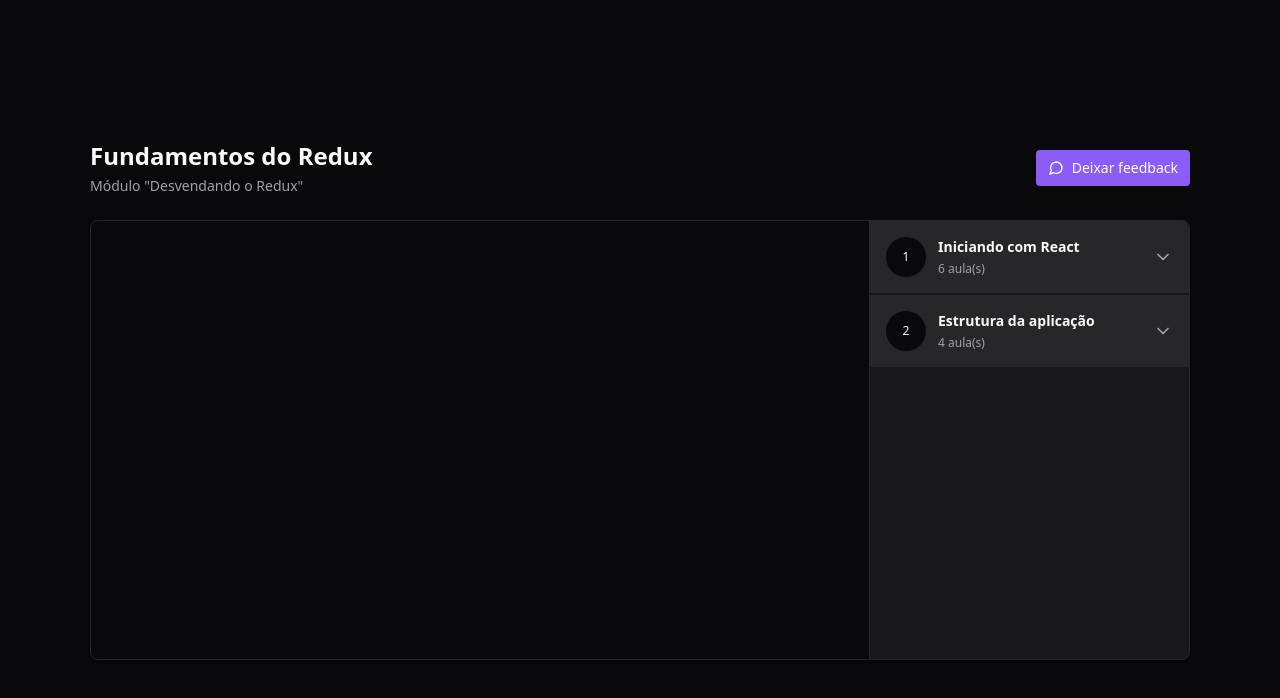
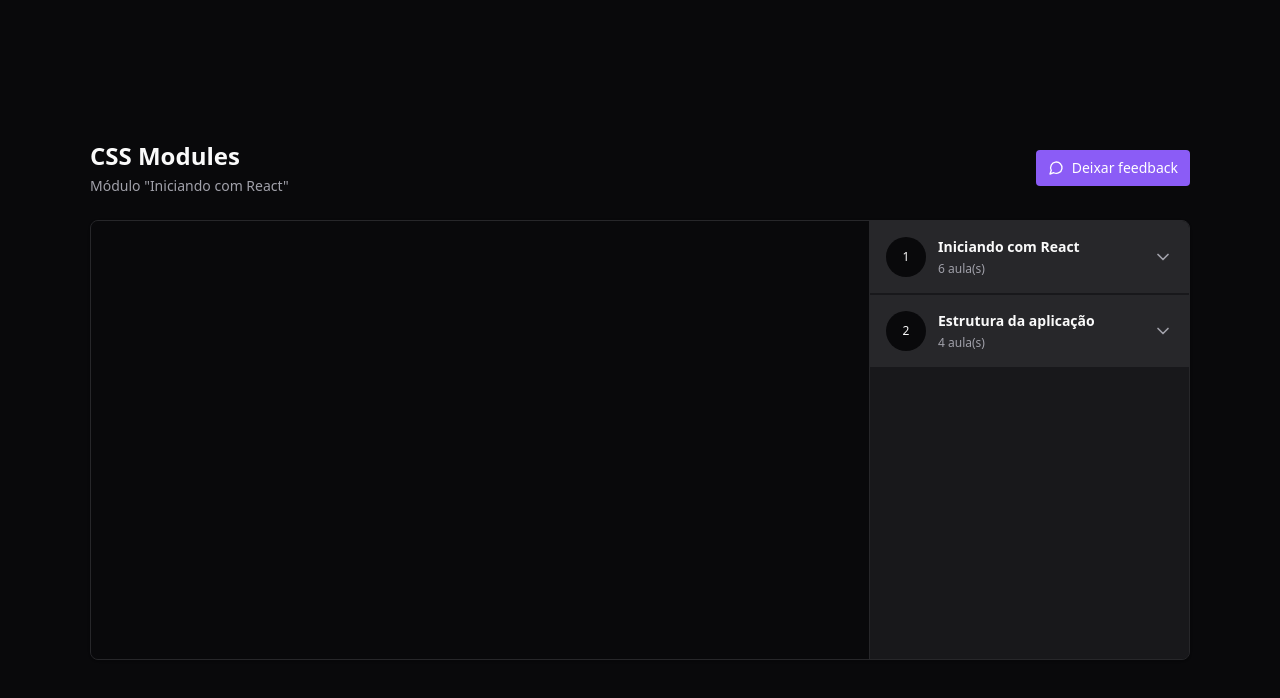
Before and after one commit to marcelopajr/ignite-react-redux-zustand, a React (Vite) app: page / in a window 1280 px wide. Shown: the top 698 px of the page. Built offline with nearby package versions, Linux system fonts and the light colour scheme.

Commit message:
feat: add dynamic header and highlight to current lesson

```diff
--- a/src/components/Header.tsx
+++ b/src/components/Header.tsx
@@ -1,9 +1,20 @@
+import { useAppSelector } from "../store";
+
 export function Header() {
+  const { currentModule, currentLesson } = useAppSelector((state) => {
+    const { currentModuleIndex, currentLessonIndex } = state.player;
+
+    const currentModule = state.player.course.modules[currentModuleIndex];
+    const currentLesson = currentModule.lessons[currentLessonIndex];
+
+    return { currentModule, currentLesson };
+  });
+
   return (
     <div className="flex flex-col gap-1">
-      <h1 className="text-2xl font-bold">Fundamentos do Redux</h1>
+      <h1 className="text-2xl font-bold">{currentLesson.title}</h1>
       <span className="text-sm text-zinc-400">
-        Módulo "Desvendando o Redux"
+        Módulo "{currentModule.title}"
       </span>
     </div>
   );
--- a/src/components/Lesson.tsx
+++ b/src/components/Lesson.tsx
@@ -1,18 +1,30 @@
-import { Video } from "lucide-react";
+import { PlayCircle, Video } from "lucide-react";
 
 interface LessonProps {
   title: string;
   duration: string;
   onPlay: () => void;
+  isCurrent?: boolean;
 }
 
-export function Lesson({ title, duration, onPlay }: LessonProps) {
+export function Lesson({
+  title,
+  duration,
+  onPlay,
+  isCurrent = false,
+}: LessonProps) {
   return (
     <button
       onClick={onPlay}
-      className="flex items-center gap-3 text-sm text-zinc-400"
+      data-active={isCurrent}
+      disabled={isCurrent}
+      className="flex items-center gap-3 text-sm text-zinc-400 data-[active=true]:text-emerald-400 enabled:hover:text-zinc-100"
     >
-      <Video className="w-4 h-4 text-zinc-500" />
+      {isCurrent ? (
+        <PlayCircle className="w-4 h-4 text-emerald-400" />
+      ) : (
+        <Video className="w-4 h-4 text-zinc-500" />
+      )}
       <span>{title}</span>
       <span className="ml-auto font-mono text-xs text-zinc-500">
         {duration}
--- a/src/components/Module.tsx
+++ b/src/components/Module.tsx
@@ -13,6 +13,12 @@
 
 export function Module({ moduleIndex, title, amountOfLessons }: ModuleProps) {
   const dispatch = useDispatch();
+
+  const { currentModuleIndex, currentLessonIndex } = useAppSelector((state) => {
+    const { currentModuleIndex, currentLessonIndex } = state.player;
+
+    return { currentModuleIndex, currentLessonIndex };
+  });
 
   const lessons = useAppSelector((state) => {
     return state.player.course.modules[moduleIndex].lessons;
@@ -38,12 +44,17 @@
       <Collapsible.Content>
         <nav className="relative flex flex-col gap-4 p-6">
           {lessons.map((lesson, lessonIndex) => {
+            const isCurrent =
+              currentModuleIndex === moduleIndex &&
+              currentLessonIndex === lessonIndex;
+
             return (
               <Lesson
                 key={lesson.id}
                 title={lesson.title}
                 duration={lesson.duration}
                 onPlay={() => dispatch(play([moduleIndex, lessonIndex]))}
+                isCurrent={isCurrent}
               />
             );
           })}
```
